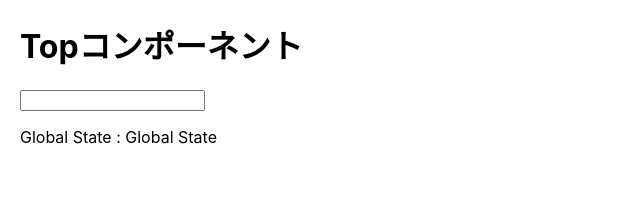
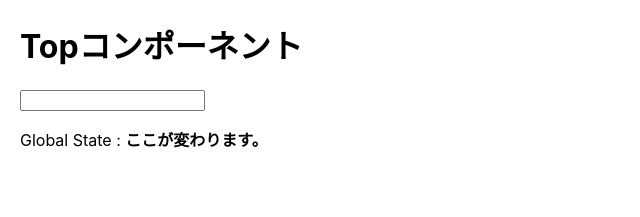
Before and after one commit to yuki-shimu-coder/react-global-state, a React (Create React App) app in the folder front/my-app/: page / in a window 1280 px wide. Shown: the top 217 px of the page, without its empty margins (0-640 px from the left). Built offline with nearby package versions, Linux system fonts and the light colour scheme.

Commit message:
Topコンポネントからのstate変更を実装

```diff
--- a/front/my-app/src/providers/TestProvider.jsx
+++ b/front/my-app/src/providers/TestProvider.jsx
@@ -6,7 +6,7 @@ export const TestProvider = (props) => {
   const { children } = props;
 
   /** stateとset関数 */
-  const [globalState, setGlobalState] = useState(null);
+  const [globalState, setGlobalState] = useState('ここが変わります。');
   return (
     /** stateとset関数を渡すことで、どこからでも更新可能になる。 */
     <TestContext.Provider value={{ globalState, setGlobalState }}>
--- a/front/my-app/src/screens/Top.jsx
+++ b/front/my-app/src/screens/Top.jsx
@@ -8,17 +8,21 @@ import { TestContext } from "../providers/TestProvider";
 /** Topコンポーネント */
 export const Top = () => {
 
-  const context = useContext(TestContext);
+  /** Global State */
+  const { globalState, setGlobalState } = useContext(TestContext);
 
-  console.log(context);
+  /** 入力時の実行関数 */
+  const onChange = (event) => {
+    setGlobalState(event.target.value)
+  }
 
   return (
     <div style={{ margin: ' 0px 20px' }}>
       <h1>Topコンポーネント</h1>
       <div>
-        <input type="text" />
+        <input type="text" onChange={onChange} />
       </div>
-      <p>Global State : Global State</p>
+      <p>Global State : <strong>{globalState}</strong></p>
 
       <div style={{ display: 'flex', width: '400px', justifyContent: 'space-between' }}>
         <ComponentA />
```
